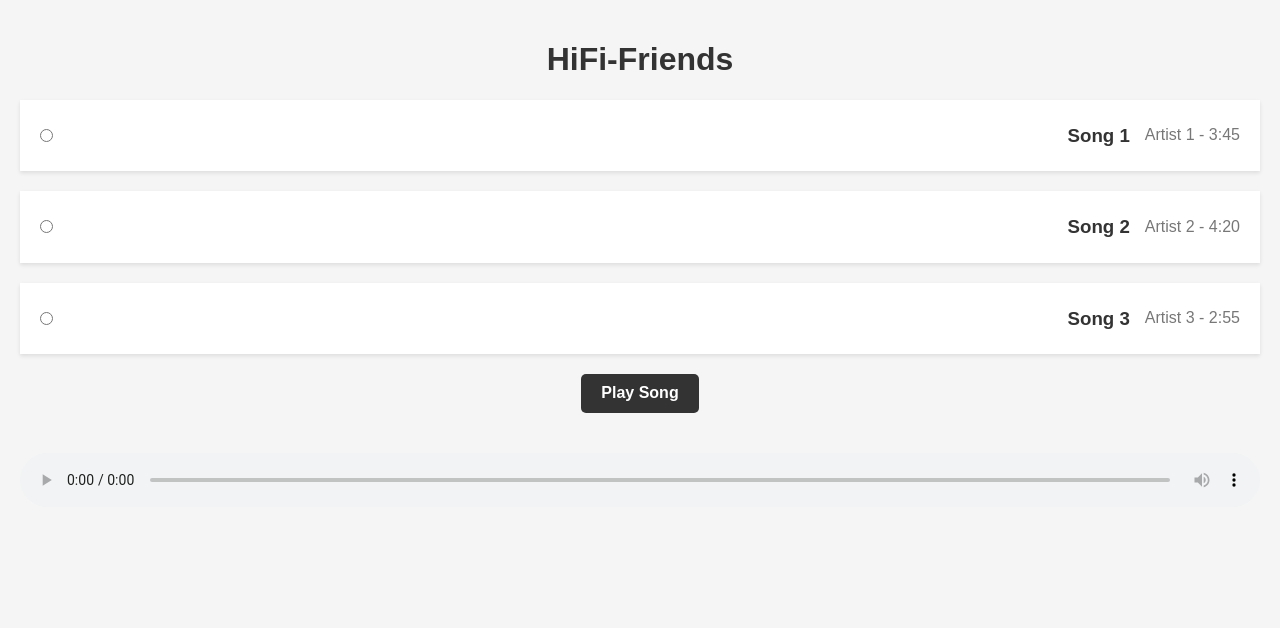
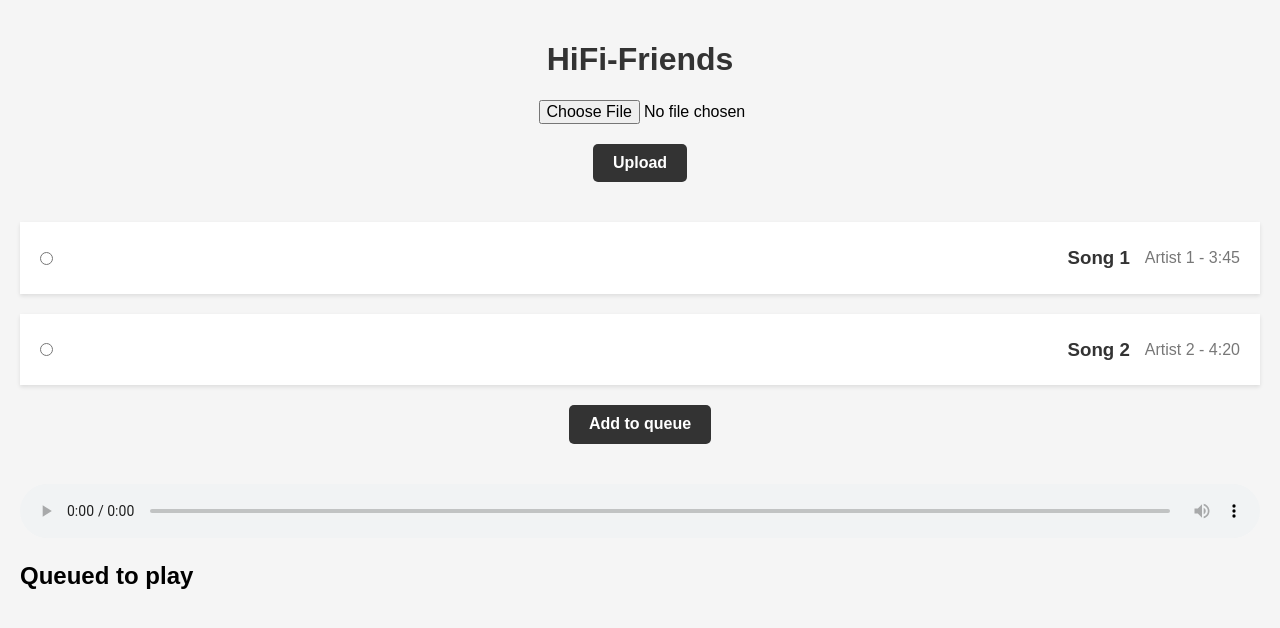
Before and after one commit to Kev-Y-Huang/hifi-friends, a Flask app: page / in a window 1280 px wide. Shown: the top 628 px of the page. Run offline with Flask 3, Linux system fonts and the light colour scheme.

```diff
--- a/src/flask_app/app.py
+++ b/src/flask_app/app.py
@@ -1,13 +1,27 @@
-import subprocess
-import os
-import inspect
 from flask import (
     Flask,
     render_template,
-    request
+    request,
+    Response
 )
+# import pyaudio
 
 app = Flask(__name__)
+
+# FORMAT = pyaudio.paInt16
+# CHANNELS = 2
+# RATE = 44100
+# CHUNK = 1024
+# RECORD_SECONDS = 5
+
+# audio = pyaudio.PyAudio()
+# stream = audio.open(
+#     format=FORMAT,
+#     channels=CHANNELS,
+#     rate=RATE,
+#     input=True,
+#     frames_per_buffer=CHUNK
+# )
 
 # Dummy list of songs
 songs = [
@@ -22,33 +36,53 @@ songs = [
         'artist': 'Artist 2',
         'duration': '4:20',
         'audio_url': 'https://example.com/song2.mp3'
-    },
-    {
-        'title': 'Song 3',
-        'artist': 'Artist 3',
-        'duration': '2:55',
-        'audio_url': 'https://example.com/song3.mp3'
     }
 ]
-
-# def getSound(self):
-#     # Current chunk of audio data
-#     data = self.stream.read(self.CHUNK)
-#     self.frames.append(data)
-#     wave = self.save(list(self.frames))
-
-#     return data
-
 
 @app.route('/')
 def index():
     return render_template('index.html', songs=songs)
 
-@app.route('/play_song', methods=['POST'])
-def play_song():
-    selected_song = int(request.form['selected_song'])
-    song_url = songs[selected_song - 1]['audio_url']
-    return render_template('index.html', songs=songs, selected_song=selected_song, song_url=song_url)
+def get_updated_songs():
+    '''
+    Function to ping the server and get the updated list of songs
+    '''
+    pass
+
+@app.route('/update_songs', methods=['GET'])
+def update_songs():
+    '''
+    Flask route to update the list of songs
+    '''
+    pass
+
+@app.route('/upload_song', methods=['POST'])
+def upload_song():
+    '''
+    Flask route to upload a song to the server
+    '''
+    if 'file' in request.files:
+        file = request.files['file']
+        # Save the uploaded file to a desired location
+        file.save(f'./songs/{file}.wav')
+        # Return a success message or relevant data
+        return {'message': 'Song uploaded successfully.'}, 200
+
+    # Return an error message if no file was uploaded
+    return {'error': 'No song file uploaded.'}, 400
+
+# @app.route('/play_song')
+# def audio_stream():
+#     '''
+#     Stream song from the server
+#     '''
+#     def generate_audio():
+#         while True:
+#             audio_data = stream.read(1024)
+#             yield (b'--frame\r\n'
+#                    b'Content-Type: audio/wav\r\n\r\n' + audio_data + b'\r\n\r\n')
+
+#     return Response(generate_audio(), mimetype='multipart/x-mixed-replace; boundary=frame')
 
 if __name__ == '__main__':
     app.run(debug=True)
--- a/src/flask_app/static/script.js
+++ b/src/flask_app/static/script.js
@@ -1,8 +1,8 @@
-document.addEventListener('DOMContentLoaded', () => {
-    const form = document.querySelector('form');
-    const audioPlayer = document.getElementById('audioPlayer');
+document.addEventListener("DOMContentLoaded", () => {
+  const form = document.querySelector("form");
+  const audioPlayer = document.getElementById("audioPlayer");
 
-    form.addEventListener('submit', (event) => {
+  form.addEventListener("submit", (event) => {
     event.preventDefault();
 
     const selectedSong = form.elements.selected_song.value;
@@ -11,4 +11,34 @@ document.addEventListener('DOMContentLoaded', () => {
     audioPlayer.src = songUrl;
     audioPlayer.play();
   });
+
+  const uploadForm = document.getElementById("uploadForm");
+  const fileInput = document.getElementById("fileInput");
+  const messageDiv = document.getElementById("message");
+
+  uploadForm.addEventListener("submit", (event) => {
+    event.preventDefault();
+
+    const file = fileInput.files[0];
+
+    if (file) {
+      const formData = new FormData();
+      formData.append("file", file);
+
+      fetch("/upload_song", {
+        method: "POST",
+        body: formData,
+      })
+        .then((response) => response.json())
+        .then((data) => {
+          messageDiv.textContent = data.message;
+        })
+        .catch((error) => {
+          messageDiv.textContent = "An error occurred.";
+          console.error("Error:", error);
         });
+    } else {
+      messageDiv.textContent = "Please select a file.";
+    }
+  });
+});
--- a/src/flask_app/static/styles.css
+++ b/src/flask_app/static/styles.css
@@ -64,3 +64,36 @@ audio {
   width: 100%;
   margin-top: 20px;
 }
+
+#uploadContainer {
+  margin-top: 20px;
+  display: flex;
+  align-items: center;
+  justify-content: center;
+}
+
+#fileInput {
+  margin-left: 100px;
+}
+
+#uploadForm {
+  text-align: center;
+}
+
+#uploadButton {
+  padding: 10px 20px;
+  background-color: #333;
+  color: #fff;
+  border: none;
+  cursor: pointer;
+  font-size: 16px;
+  font-weight: bold;
+  border-radius: 5px;
+}
+
+#message {
+  margin-bottom: 20px;
+  text-align: center;
+  color: #FF0000;
+  justify-content: center;
+}
--- a/src/flask_app/templates/index.html
+++ b/src/flask_app/templates/index.html
@@ -14,6 +14,13 @@
   </head>
   <body>
     <h1>HiFi-Friends</h1>
+    <div id="uploadContainer">
+      <form id="uploadForm" enctype="multipart/form-data">
+        <input type="file" id="fileInput" name="file" accept=".wav" />
+        <button type="submit">Upload</button>
+      </form>
+    </div>
+    <div id="message"></div>
     <form action="{{ url_for('play_song') }}" method="POST">
       <ul>
         {% for song in songs %}
@@ -31,12 +38,16 @@
         </li>
         {% endfor %}
       </ul>
-      <button type="submit">Play Song</button>
+      <button type="submit">Add to queue</button>
     </form>
     <audio id="audioPlayer" controls>
-      <source src="" type="audio/mpeg" />
+      <source src="{{ url_for('audio_stream') }}" type="audio/wav">
       Your browser does not support the audio element.
     </audio>
+    <div id="queueContainer">
+      <h2>Queued to play</h2>
+      <ul id="queueList"></ul>
+    </div>
     <script src="{{ url_for('static', filename='script.js') }}"></script>
   </body>
 </html>
```
Lines whose indentation alone changed are shown as unchanged.
